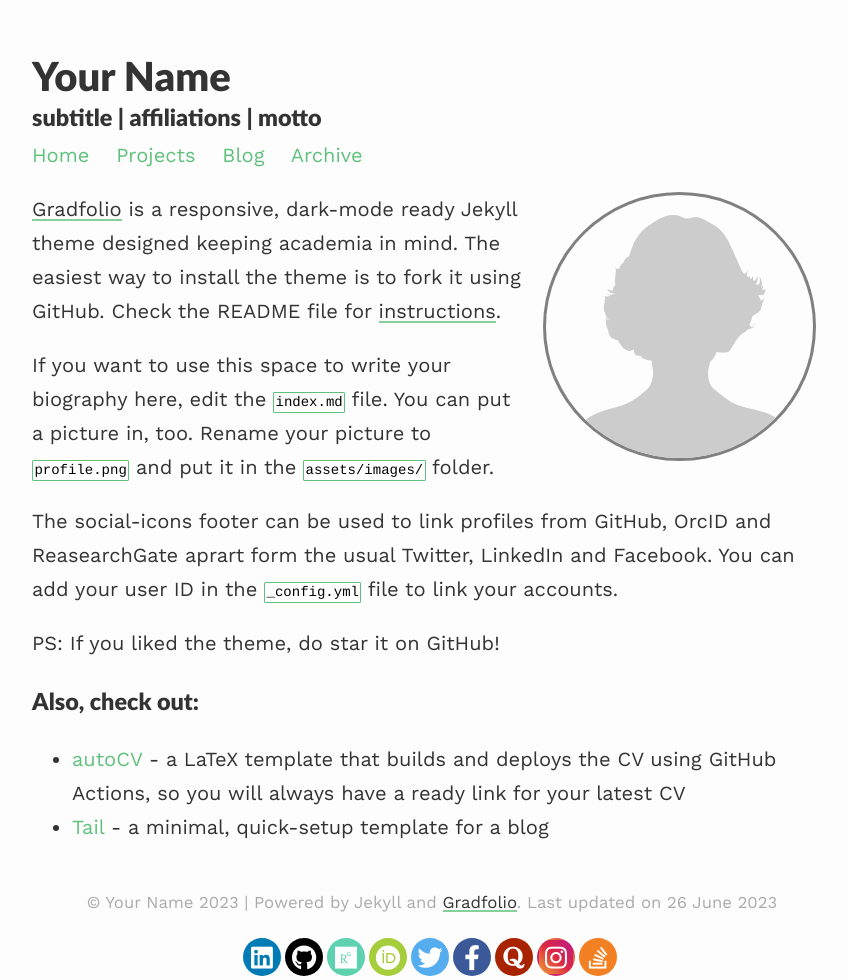
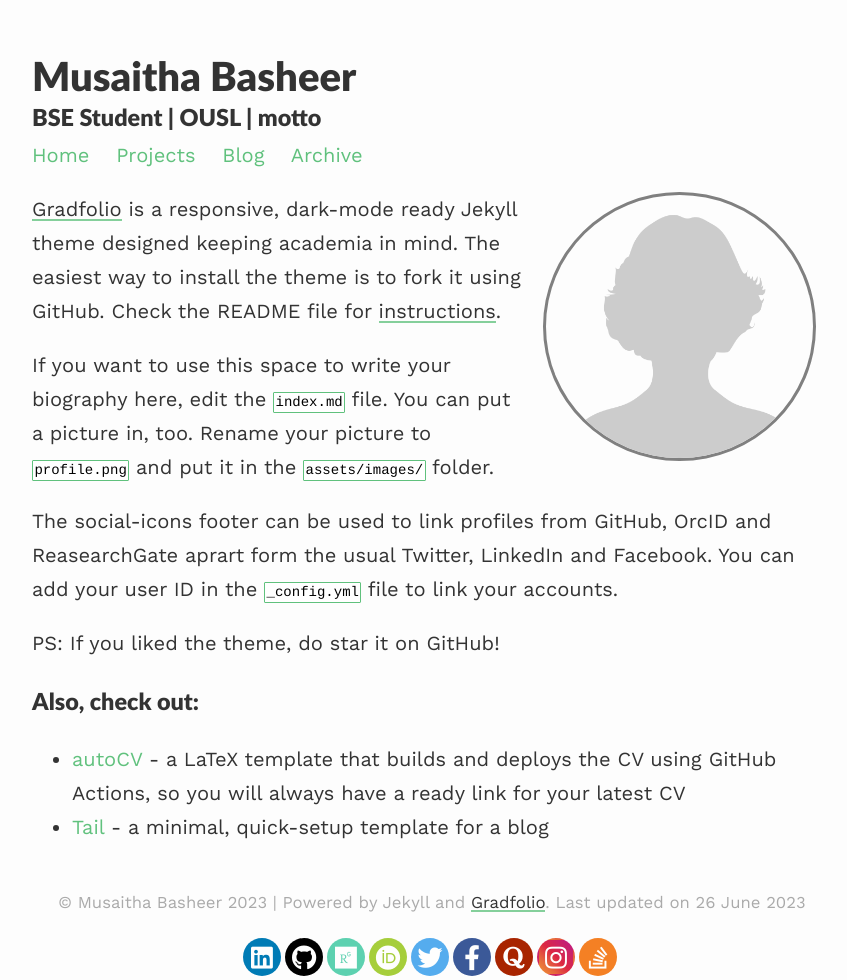
Before and after one commit to MhaaniBA/MhaaniBA.github.io, a Jekyll site: the page built from index.md, in a window 1280 px wide. Shown: the whole page, without its empty margins (208-1055 px from the left). Built offline with Jekyll 4.4.1, drawn with Linux system fonts in a browser that asks for light colours; nearby versions of some CDN libraries.

Commit message:
chanages work flow

```diff
--- a/_config.yml
+++ b/_config.yml
@@ -1,7 +1,7 @@
 ### your site title here
 
-title: Your Name
-description: subtitle | affiliations | motto
+title: Musaitha Basheer
+description: BSE Student | OUSL | motto
 
 baseurl: "/" #name of GitHub repository
 url: "https://MhaaniBA.github.io"
```
